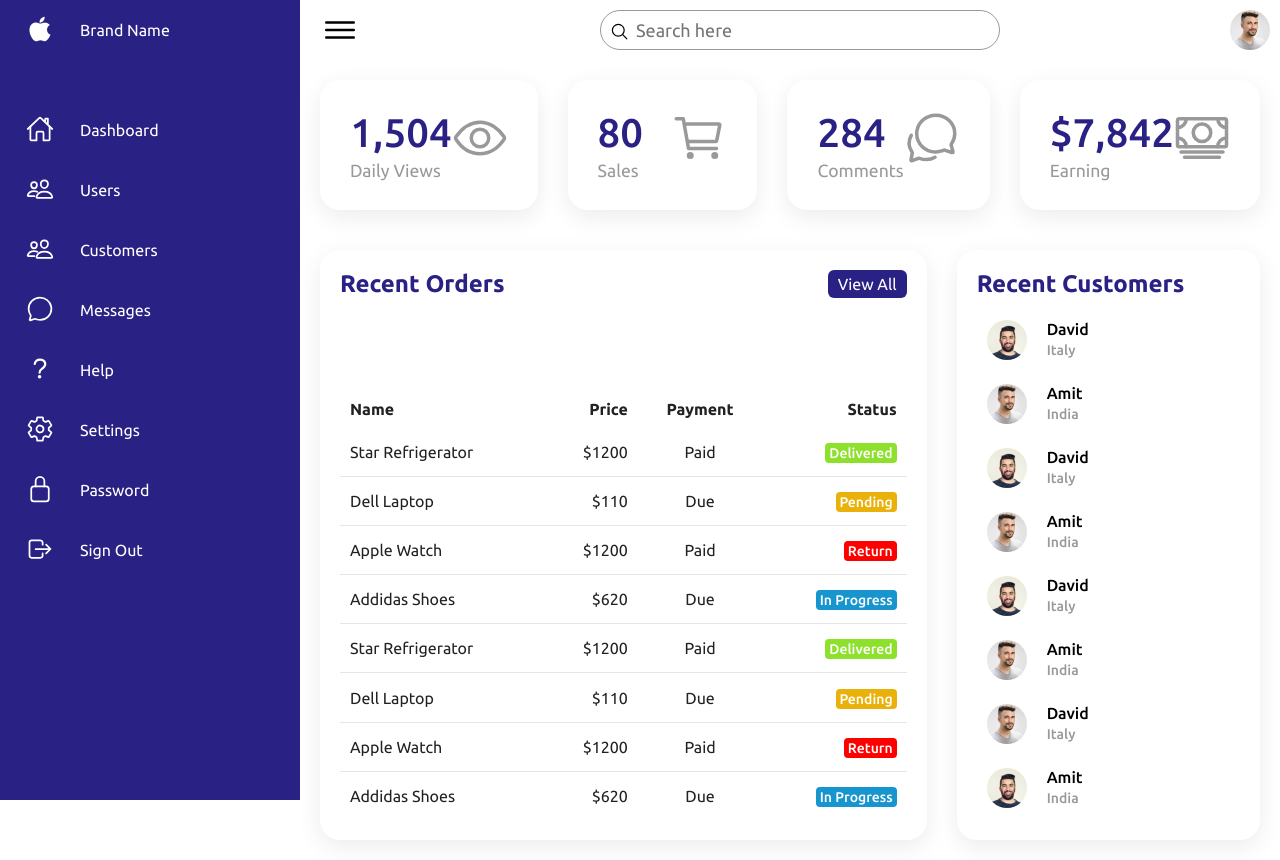
After one commit to EstebanR05/Order_Management_System, a PHP site: page /pages/dashboard.php in a window 1280 px wide. The commit adds this page. Run offline with PHP 8.4, Linux system fonts and the light colour scheme.

```diff
--- a/components/dashboardHtml.php
+++ b/components/dashboardHtml.php
@@ -517,34 +517,6 @@
             }
         }
     </style>
-    <!-- =========== Scripts =========  -->
-    <script>
-        // add hovered class to selected list item
-        let list = document.querySelectorAll(".navigation li");
-
-        function activeLink() {
-            list.forEach((item) => {
-                item.classList.remove("hovered");
-            });
-            this.classList.add("hovered");
-        }
-
-        list.forEach((item) => item.addEventListener("mouseover", activeLink));
-
-        // Menu Toggle
-        let toggle = document.querySelector(".toggle");
-        let navigation = document.querySelector(".navigation");
-        let main = document.querySelector(".main");
-
-        toggle.onclick = function() {
-            navigation.classList.toggle("active");
-            main.classList.toggle("active");
-        };
-    </script>
-
-    <!-- ====== ionicons ======= -->
-    <script type="module" src="https://unpkg.com/ionicons@5.5.2/dist/ionicons/ionicons.esm.js"></script>
-    <script nomodule src="https://unpkg.com/ionicons@5.5.2/dist/ionicons/ionicons.js"></script>
 </head>
 
 <body>
@@ -562,7 +534,7 @@
                 </li>
 
                 <li>
-                    <a href="#">
+                    <a href="/Order_Management_System/pages/dashboard.php">
                         <span class="icon">
                             <ion-icon name="home-outline"></ion-icon>
                         </span>
@@ -571,7 +543,16 @@
                 </li>
 
                 <li>
-                    <a href="#">
+                    <a href="/Order_Management_System/pages/user/usuarios.php">
+                        <span class="icon">
+                            <ion-icon name="people-outline"></ion-icon>
+                        </span>
+                        <span class="title">Users</span>
+                    </a>
+                </li>
+
+                <li>
+                    <a href="/Order_Management_System/pages/user">
                         <span class="icon">
                             <ion-icon name="people-outline"></ion-icon>
                         </span>
--- a/components/finishedHtml.php
+++ b/components/finishedHtml.php
@@ -1,4 +1,34 @@
+<!-- =========== Scripts =========  -->
+<script>
+    // add hovered class to selected list item
+    let list = document.querySelectorAll(".navigation li");
+
+    function activeLink() {
+        list.forEach((item) => {
+            item.classList.remove("hovered");
+        });
+        this.classList.add("hovered");
+    }
+
+    list.forEach((item) => item.addEventListener("mouseover", activeLink));
+
+    // Menu Toggle
+    let toggle = document.querySelector(".toggle");
+    let navigation = document.querySelector(".navigation");
+    let main = document.querySelector(".main");
+
+    toggle.onclick = function() {
+        navigation.classList.toggle("active");
+        main.classList.toggle("active");
+    };
+</script>
+
+<!-- ====== ionicons ======= -->
+<script type="module" src="https://unpkg.com/ionicons@5.5.2/dist/ionicons/ionicons.esm.js"></script>
+<script nomodule src="https://unpkg.com/ionicons@5.5.2/dist/ionicons/ionicons.js"></script>
+
 </div>
 </div>
 </body>
+
 </html>
--- a/pages/auth/login.php
+++ b/pages/auth/login.php
@@ -16,7 +16,7 @@ if ($_SERVER["REQUEST_METHOD"] == "POST") {
     if ($var_resultado->num_rows > 0) {
         // Usuario autenticado
         echo "Usuario Autenticado Bienvenido $user";
-        header('Location: /Order_Management_System/pages/Astroservice.php');
+        header('Location: /Order_Management_System/pages/dashboard.php');
         exit();
     } else {
         // Usuario no autenticado
--- /dev/null
+++ b/pages/dashboard.php
@@ -0,0 +1,210 @@
+<?php require_once('../components/dashboardHtml.php'); ?>
+
+<!-- ======================= Cards ================== -->
+<div class="cardBox">
+  <div class="card">
+    <div>
+      <div class="numbers">1,504</div>
+      <div class="cardName">Daily Views</div>
+    </div>
+
+    <div class="iconBx">
+      <ion-icon name="eye-outline"></ion-icon>
+    </div>
+  </div>
+
+  <div class="card">
+    <div>
+      <div class="numbers">80</div>
+      <div class="cardName">Sales</div>
+    </div>
+
+    <div class="iconBx">
+      <ion-icon name="cart-outline"></ion-icon>
+    </div>
+  </div>
+
+  <div class="card">
+    <div>
+      <div class="numbers">284</div>
+      <div class="cardName">Comments</div>
+    </div>
+
+    <div class="iconBx">
+      <ion-icon name="chatbubbles-outline"></ion-icon>
+    </div>
+  </div>
+
+  <div class="card">
+    <div>
+      <div class="numbers">$7,842</div>
+      <div class="cardName">Earning</div>
+    </div>
+
+    <div class="iconBx">
+      <ion-icon name="cash-outline"></ion-icon>
+    </div>
+  </div>
+</div>
+
+<!-- ================ Order Details List ================= -->
+<div class="details">
+  <div class="recentOrders">
+    <div class="cardHeader">
+      <h2>Recent Orders</h2>
+      <a href="#" class="btn">View All</a>
+    </div>
+
+    <table>
+      <thead>
+        <tr>
+          <td>Name</td>
+          <td>Price</td>
+          <td>Payment</td>
+          <td>Status</td>
+        </tr>
+      </thead>
+
+      <tbody>
+        <tr>
+          <td>Star Refrigerator</td>
+          <td>$1200</td>
+          <td>Paid</td>
+          <td><span class="status delivered">Delivered</span></td>
+        </tr>
+
+        <tr>
+          <td>Dell Laptop</td>
+          <td>$110</td>
+          <td>Due</td>
+          <td><span class="status pending">Pending</span></td>
+        </tr>
+
+        <tr>
+          <td>Apple Watch</td>
+          <td>$1200</td>
+          <td>Paid</td>
+          <td><span class="status return">Return</span></td>
+        </tr>
+
+        <tr>
+          <td>Addidas Shoes</td>
+          <td>$620</td>
+          <td>Due</td>
+          <td><span class="status inProgress">In Progress</span></td>
+        </tr>
+
+        <tr>
+          <td>Star Refrigerator</td>
+          <td>$1200</td>
+          <td>Paid</td>
+          <td><span class="status delivered">Delivered</span></td>
+        </tr>
+
+        <tr>
+          <td>Dell Laptop</td>
+          <td>$110</td>
+          <td>Due</td>
+          <td><span class="status pending">Pending</span></td>
+        </tr>
+
+        <tr>
+          <td>Apple Watch</td>
+          <td>$1200</td>
+          <td>Paid</td>
+          <td><span class="status return">Return</span></td>
+        </tr>
+
+        <tr>
+          <td>Addidas Shoes</td>
+          <td>$620</td>
+          <td>Due</td>
+          <td><span class="status inProgress">In Progress</span></td>
+        </tr>
+      </tbody>
+    </table>
+  </div>
+
+  <!-- ================= New Customers ================ -->
+  <div class="recentCustomers">
+    <div class="cardHeader">
+      <h2>Recent Customers</h2>
+    </div>
+
+    <table>
+      <tr>
+        <td width="60px">
+          <div class="imgBx"><img src="/Order_Management_System/assets/imgs/customer02.jpg" alt=""></div>
+        </td>
+        <td>
+          <h4>David <br> <span>Italy</span></h4>
+        </td>
+      </tr>
+
+      <tr>
+        <td width="60px">
+          <div class="imgBx"><img src="/Order_Management_System/assets/imgs/customer01.jpg" alt=""></div>
+        </td>
+        <td>
+          <h4>Amit <br> <span>India</span></h4>
+        </td>
+      </tr>
+
+      <tr>
+        <td width="60px">
+          <div class="imgBx"><img src="/Order_Management_System/assets/imgs/customer02.jpg" alt=""></div>
+        </td>
+        <td>
+          <h4>David <br> <span>Italy</span></h4>
+        </td>
+      </tr>
+
+      <tr>
+        <td width="60px">
+          <div class="imgBx"><img src="/Order_Management_System/assets/imgs/customer01.jpg" alt=""></div>
+        </td>
+        <td>
+          <h4>Amit <br> <span>India</span></h4>
+        </td>
+      </tr>
+
+      <tr>
+        <td width="60px">
+          <div class="imgBx"><img src="/Order_Management_System/assets/imgs/customer02.jpg" alt=""></div>
+        </td>
+        <td>
+          <h4>David <br> <span>Italy</span></h4>
+        </td>
+      </tr>
+
+      <tr>
+        <td width="60px">
+          <div class="imgBx"><img src="/Order_Management_System/assets/imgs/customer01.jpg" alt=""></div>
+        </td>
+        <td>
+          <h4>Amit <br> <span>India</span></h4>
+        </td>
+      </tr>
+
+      <tr>
+        <td width="60px">
+          <div class="imgBx"><img src="/Order_Management_System/assets/imgs/customer01.jpg" alt=""></div>
+        </td>
+        <td>
+          <h4>David <br> <span>Italy</span></h4>
+        </td>
+      </tr>
+
+      <tr>
+        <td width="60px">
+          <div class="imgBx"><img src="/Order_Management_System/assets/imgs/customer02.jpg" alt=""></div>
+        </td>
+        <td>
+          <h4>Amit <br> <span>India</span></h4>
+        </td>
+      </tr>
+    </table>
+  </div>
+</div>
+
+<?php require_once('../components/finishedHtml.php'); ?>
--- a/pages/user/usuarios.php
+++ b/pages/user/usuarios.php
@@ -1,6 +1,6 @@
 <?php require_once('../../components/dashboardHtml.php'); ?>
 
-<div class="row">
+<div class="details">
   <div class="large-12 columns">
     <h4>Consultar por Id Cliente</h4>
     <html>
```
Also changed, not shown: pages/Astroservice.php (deleted, +0 -15 lines).
